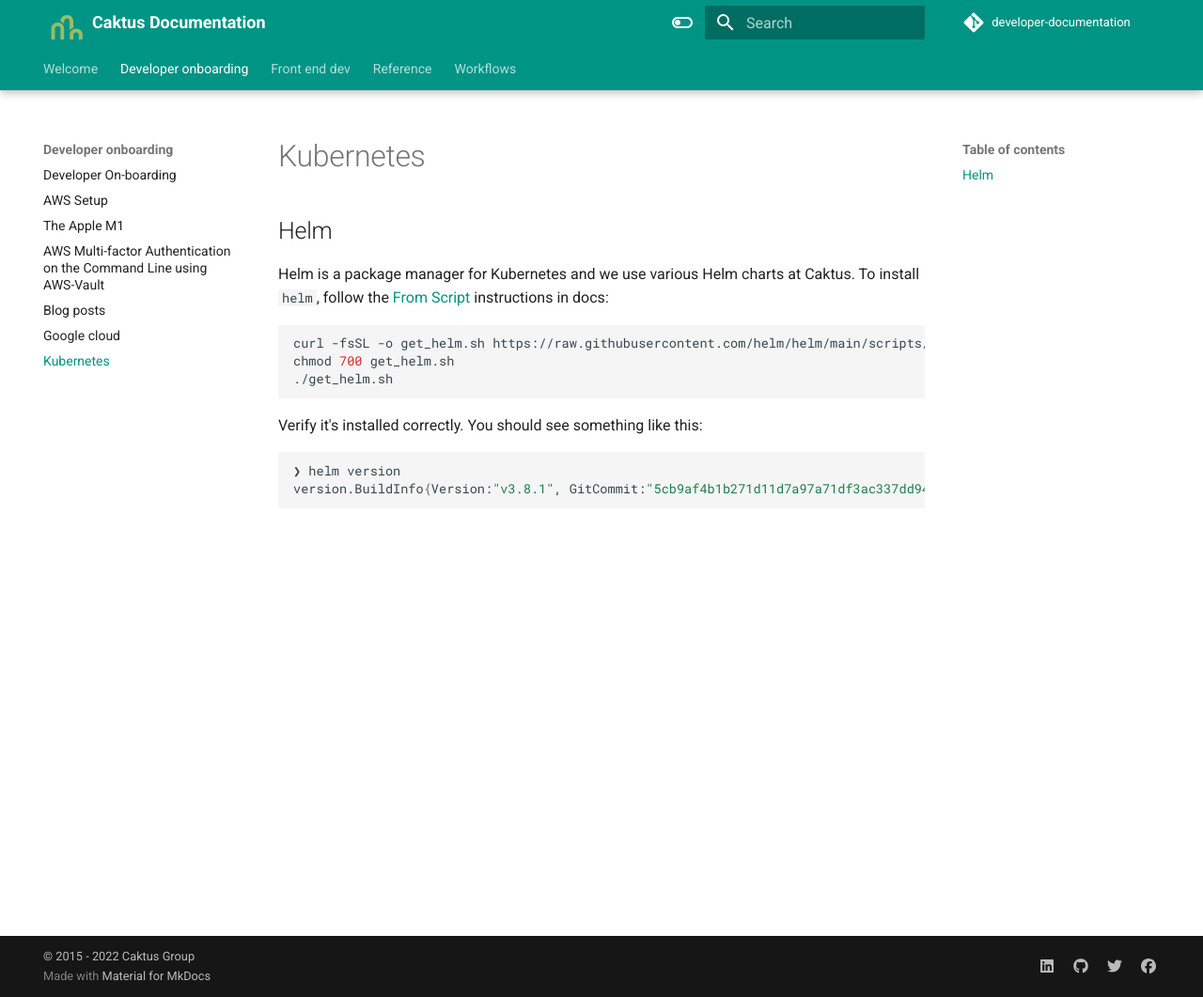
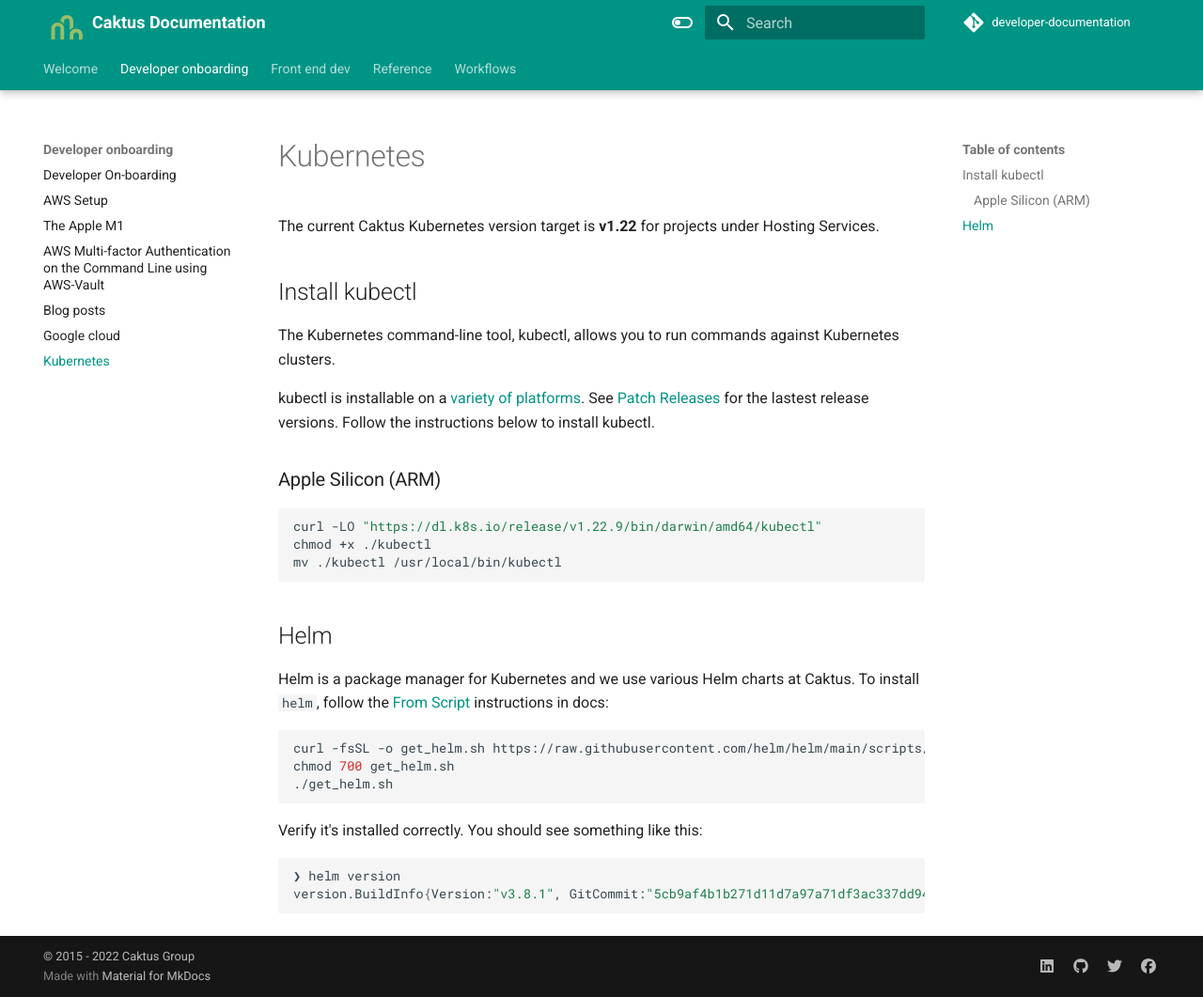
Before and after one commit to caktus/guidebook, an MkDocs documentation site: the page built from docs/developer-onboarding/kubernetes.md, in a window 1280 px wide and 1061 px high. Shown: the whole window at 94% size. Built offline with MkDocs 1.6.1 and Material for MkDocs 9.7.7, drawn with Linux system fonts in a browser that asks for light colours; comment, search, counter and statistics services are not loaded.

Commit message:
add kubectl arm install instructions

````diff
--- a/docs/developer-onboarding/kubernetes.md
+++ b/docs/developer-onboarding/kubernetes.md
@@ -1,4 +1,24 @@
 # Kubernetes
+
+The current Caktus Kubernetes version target is **v1.22** for projects under Hosting Services.
+
+
+## Install kubectl
+
+The Kubernetes command-line tool, kubectl, allows you to run commands against
+Kubernetes clusters.
+
+kubectl is installable on a
+[variety of platforms](https://kubernetes.io/docs/tasks/tools/). See [Patch Releases](https://kubernetes.io/releases/patch-releases/) for the lastest release versions. Follow the instructions below to install kubectl.
+
+
+### Apple Silicon (ARM)
+
+```shell
+curl -LO "https://dl.k8s.io/release/v1.22.9/bin/darwin/amd64/kubectl"
+chmod +x ./kubectl
+mv ./kubectl /usr/local/bin/kubectl
+```
 
 
 ## Helm
````
